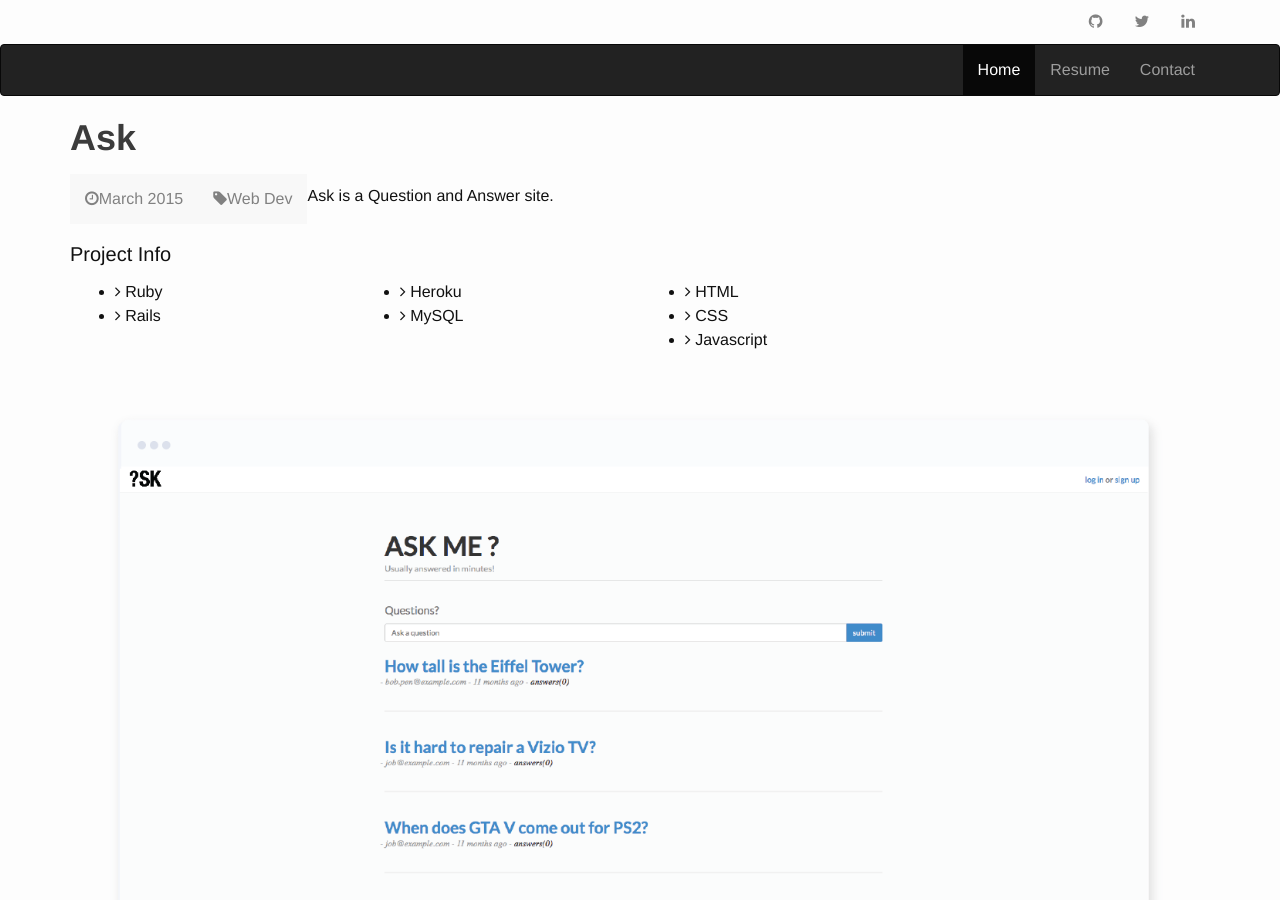
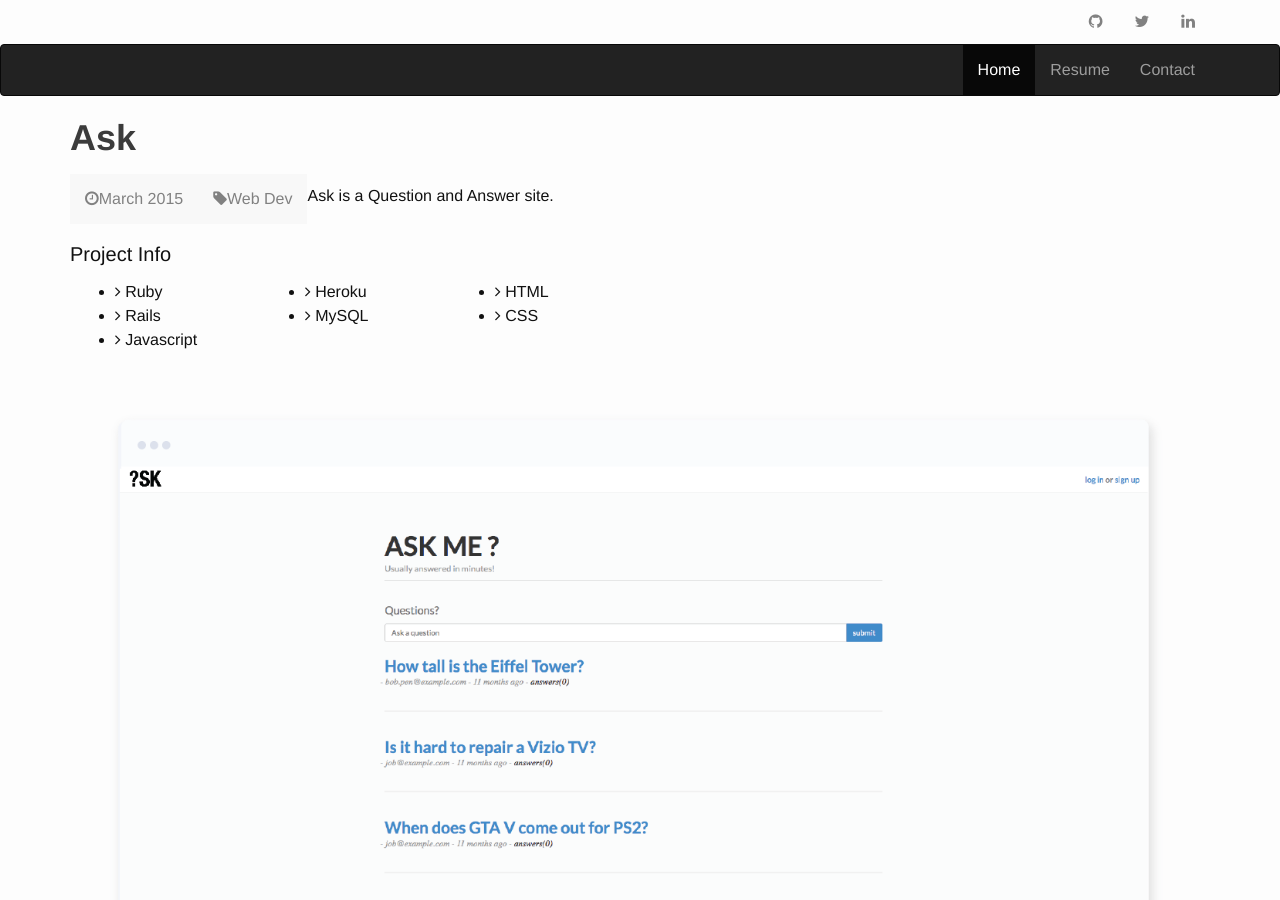
Before and after one commit to kristelteng/personal_site, a Jekyll site: the page built from ask.html, in a window 1280 px wide and 900 px high. Built offline with Jekyll 4.4.1, drawn with Linux system fonts in a browser that asks for light colours.

Commit message:
change the column grid for project info

```diff
--- a/ask.html
+++ b/ask.html
@@ -21,27 +21,28 @@ permalink: /ask.html
                 <p class="project-description">Ask is a Question and Answer site.</p>
 
                 <h3 class="project-title">Project Info</h3>
-                <div class="col-sm-3">
+                <div class="col-xs-3 col-sm-2">
                     <ul class="elements">
                         <li><i class="fa fa-angle-right"></i> Ruby</li>
                         <li><i class="fa fa-angle-right"></i> Rails </li>
+                        <li><i class="fa fa-angle-right"></i> Javascript</li>
                     </ul>
                 </div>
 
-                <div class="col-sm-3 sm-offset-3">
+                <div class="col-xs-3 col-sm-2">
                     <ul class="elements">
                         <li><i class="fa fa-angle-right"></i> Heroku</li>
                         <li><i class="fa fa-angle-right"></i> MySQL</li>
                     </ul>
                 </div>
-
-                <div class="col-sm-3 sm-offset-6">
+                <div class="col-xs-3 col-sm-2">
                     <ul class="elements">
                         <li><i class="fa fa-angle-right"></i> HTML</li>
                         <li><i class="fa fa-angle-right"></i> CSS</li>
-                        <li><i class="fa fa-angle-right"></i> Javascript</li>
+
                     </ul>
                 </div>
+
 
                 <div class="col-sm-12">
                     <div class="portfolio-wrapper">
```
